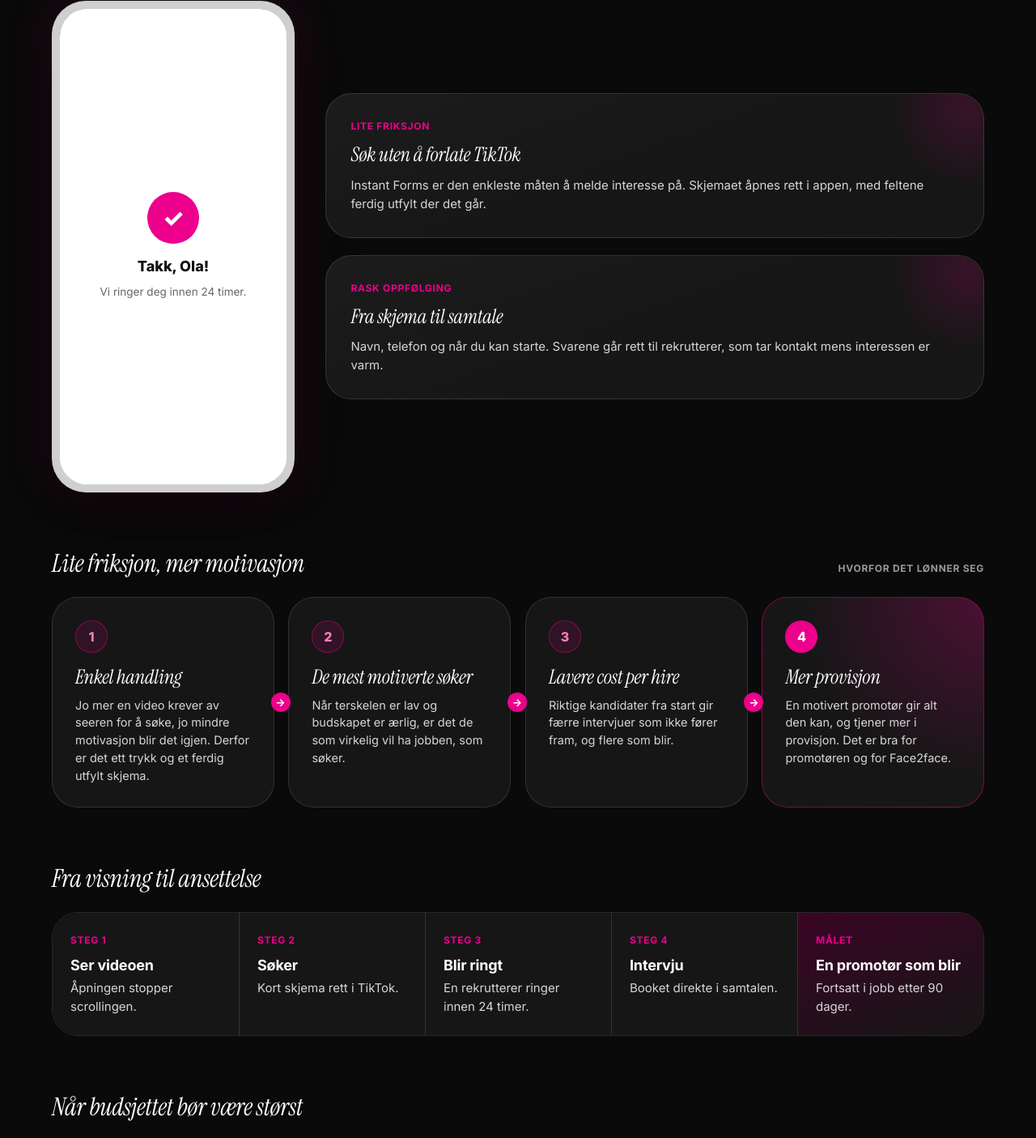
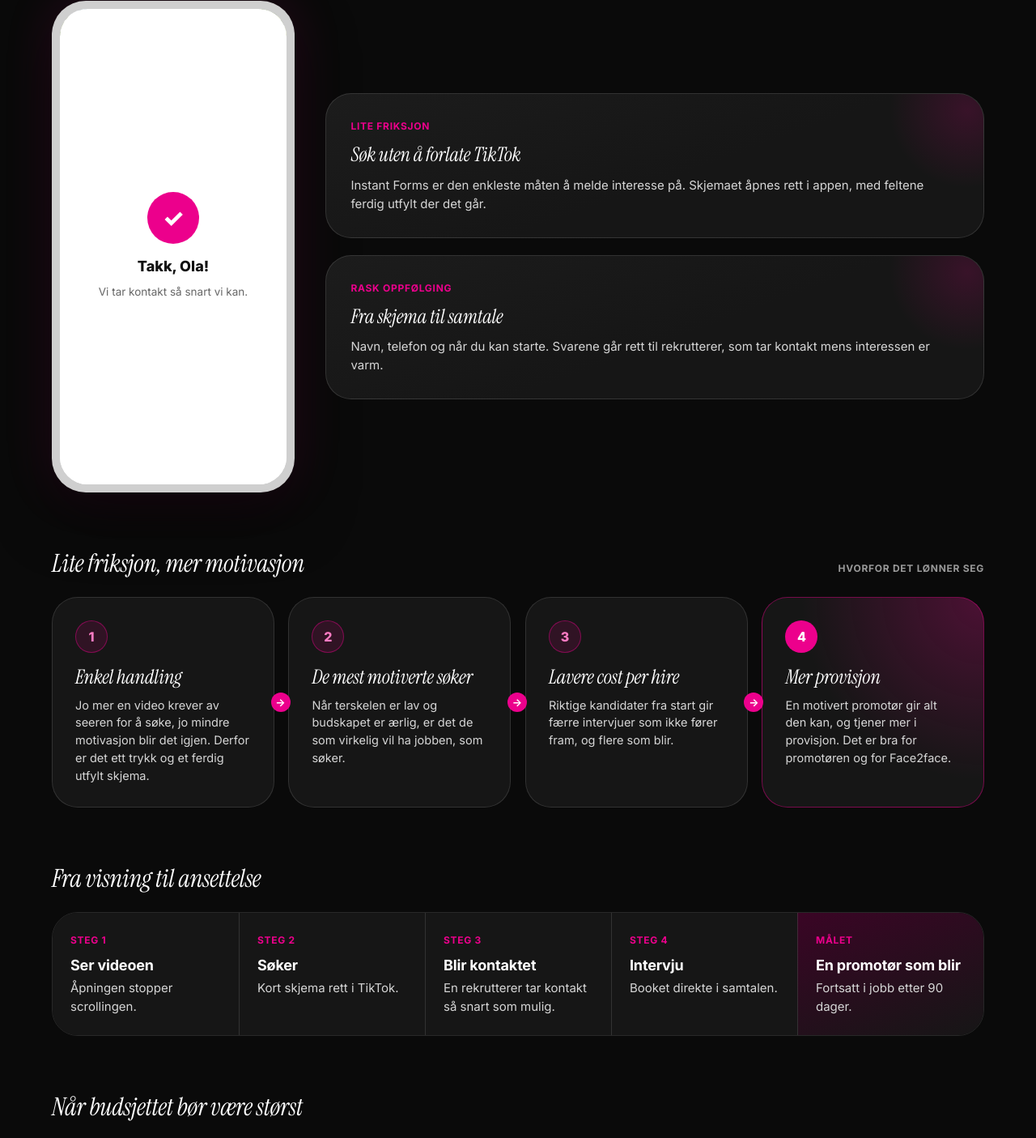
Before and after one commit to danielramslien/Face2Face-Case, a plain HTML site: page index.html in a window 1280 px wide. Shown: the part 6819-8224 px from the top of the page at 81% size. Drawn offline with Linux system fonts and the light colour scheme; animation ran at ten frames a second.

Commit message:
Ingen løfte om 24 timer: Vi tar kontakt så snart vi kan
Co-Authored-By: Claude Opus 5.5 <noreply@anthropic.com>

```diff
--- a/index.html
+++ b/index.html
@@ -873,14 +873,14 @@ footer{padding:40px 0 30px;text-align:center;font-size:13px;color:var(--faint)}
           <div class="ifm-name">Face2face Creatives</div>
           <div class="ifm-sub">Bli promotør hos oss</div>
           <div class="ifm-body">
-            <div class="ifm-q">Søk på 1 minutt. Vi ringer deg innen 24 timer.</div>
+            <div class="ifm-q">Søk på 1 minutt. Vi tar kontakt så snart vi kan.</div>
             <div class="ifm-field" id="ifm-f1"><label>Navn</label><span class="filled" data-val="Ola Nordmann">Ola Nordmann</span></div>
             <div class="ifm-field" id="ifm-f2"><label>Telefon</label><span class="filled" data-val="912 34 567">912 34 567</span></div>
             <div class="ifm-field" id="ifm-f3"><label>Når kan du starte?</label><span data-val="Neste uke">Velg</span></div>
             <div class="ifm-priv">Personvern</div>
           </div>
           <div class="ifm-btn" id="ifm-btn">Send søknad</div>
-          <div class="ifm-done" id="ifm-done" aria-hidden="true"><span class="ifm-check">✓</span><b>Takk, Ola!</b><p>Vi ringer deg innen 24 timer.</p></div>
+          <div class="ifm-done" id="ifm-done" aria-hidden="true"><span class="ifm-check">✓</span><b>Takk, Ola!</b><p>Vi tar kontakt så snart vi kan.</p></div>
           <span class="ifm-tap" id="ifm-tap" aria-hidden="true"></span>
         </div>
       </div>
@@ -902,7 +902,7 @@ footer{padding:40px 0 30px;text-align:center;font-size:13px;color:var(--faint)}
     <div class="funnel reveal">
       <div class="fstep"><span class="k">Steg 1</span><b>Ser videoen</b><p>Åpningen stopper scrollingen.</p></div>
       <div class="fstep"><span class="k">Steg 2</span><b>Søker</b><p>Kort skjema rett i TikTok.</p></div>
-      <div class="fstep"><span class="k">Steg 3</span><b>Blir ringt</b><p>En rekrutterer ringer innen 24 timer.</p></div>
+      <div class="fstep"><span class="k">Steg 3</span><b>Blir kontaktet</b><p>En rekrutterer tar kontakt så snart som mulig.</p></div>
       <div class="fstep"><span class="k">Steg 4</span><b>Intervju</b><p>Booket direkte i samtalen.</p></div>
       <div class="fstep"><span class="k">Målet</span><b>En promotør som blir</b><p>Fortsatt i jobb etter 90 dager.</p></div>
     </div>
```
